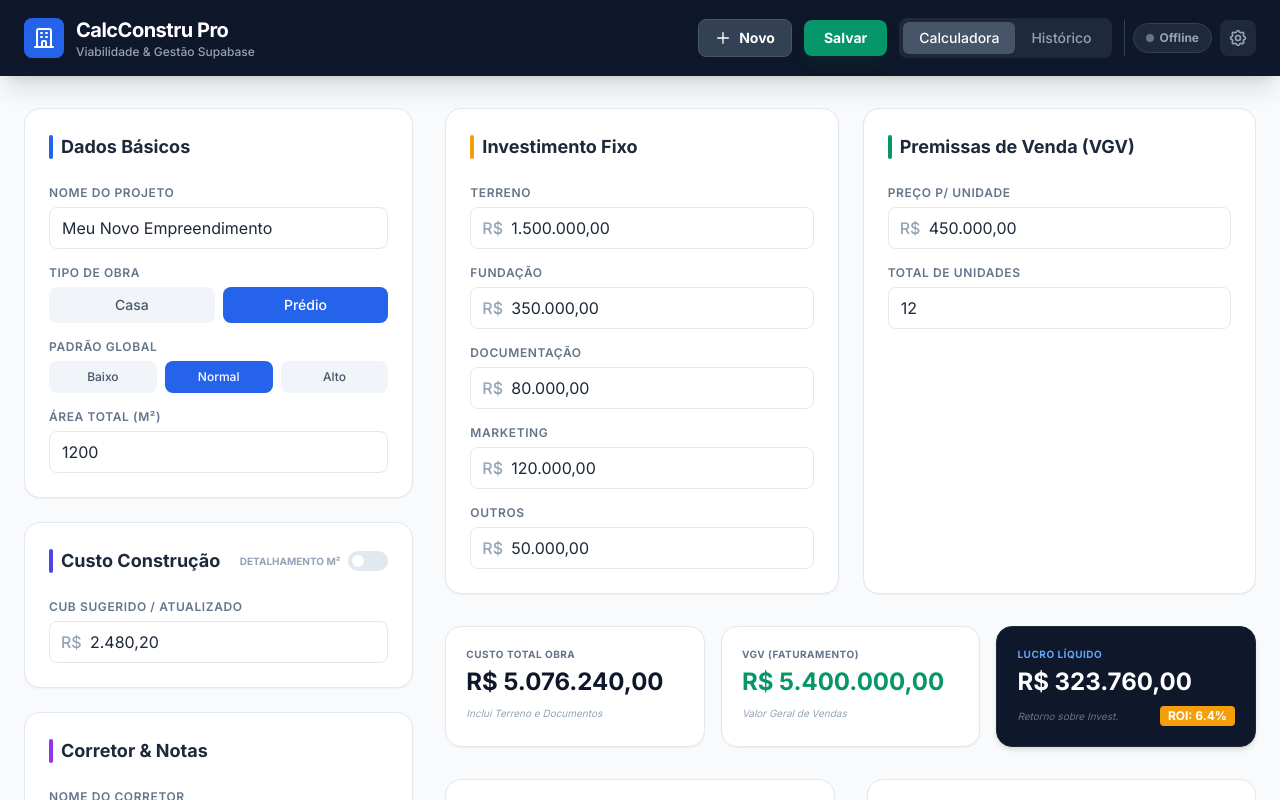
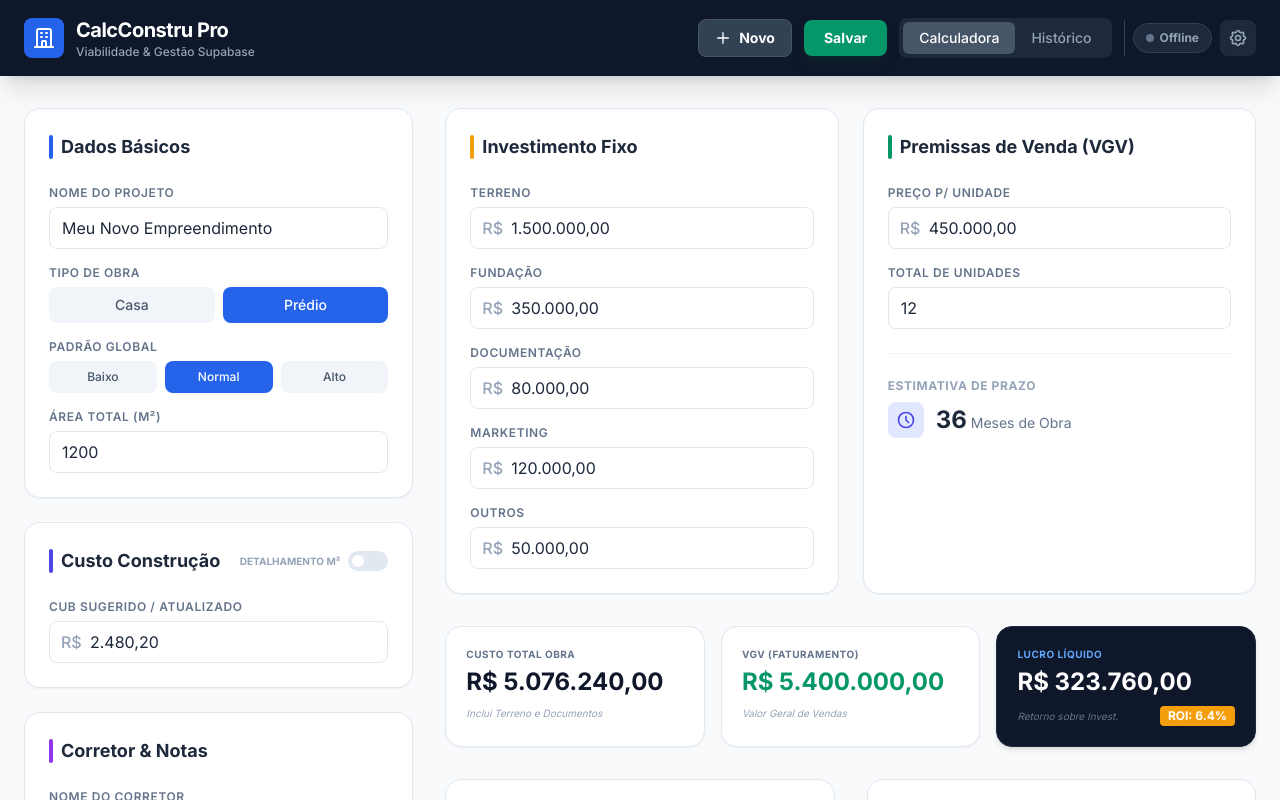
Before and after one commit to renzobraz/Orcamentoobras, a React (Vite) app: page / in a window 1280 px wide. Both pictures are taken after a click on the button "Salvar". Shown: the top 800 px of the page. Built offline with nearby package versions, Linux system fonts and the light colour scheme; no server answers.

Commit message:
Add files via upload

```diff
--- a/App.tsx
+++ b/App.tsx
@@ -1,12 +1,15 @@
 
-import React, { useState, useMemo, useEffect } from 'react';
+import React, { useState, useMemo, useEffect, Suspense } from 'react';
 import { ProjectData, ProjectType, StandardType, CalculationResults, DetailedCosts } from './types';
 import { DEFAULT_CUB, INITIAL_DATA } from './constants';
 import { InputField } from './components/InputSection';
-import { CostBreakdownChart } from './components/ChartSection';
-import { SettingsSection } from './components/SettingsSection';
 import { analyzeFeasibility } from './services/geminiService';
 import { saveProject, fetchProjects, deleteProject, testConnection } from './services/supabaseClient';
+
+// Lazy load heavy components to fix chunk size warning and improve performance
+const CostBreakdownChart = React.lazy(() => import('./components/ChartSection').then(module => ({ default: module.CostBreakdownChart })));
+const CashFlowChart = React.lazy(() => import('./components/ChartSection').then(module => ({ default: module.CashFlowChart })));
+const SettingsSection = React.lazy(() => import('./components/SettingsSection').then(module => ({ default: module.SettingsSection })));
 
 const App: React.FC = () => {
   const [data, setData] = useState<ProjectData>(INITIAL_DATA);
@@ -131,7 +134,46 @@ const App: React.FC = () => {
       { category: 'Outros', value: data.otherCosts, percentage: (data.otherCosts / totalCost) * 100 },
     ];
 
-    return { constructionCost, totalCost, vgv, profit, roi, breakdown };
+    // Estimativa de Prazo (Meses)
+    let timeEstimate = 0;
+    if (data.type === ProjectType.HOUSE) {
+        timeEstimate = 5 + (data.area / 30);
+    } else {
+        timeEstimate = 12 + (data.area / 50);
+    }
+    const constructionTime = Math.max(3, Math.ceil(timeEstimate));
+
+    // Fluxo de Caixa Simples (Distribuição Normal/Sino simplificada)
+    // Distribuímos apenas o Custo de Construção + Fundação ao longo do tempo
+    // Terreno e Documentação geralmente são no início (Mês 1)
+    const costToDistribute = constructionCost + data.foundationCost;
+    const cashFlow = [];
+
+    // Distribuição: 20% inicial (mobilização), 60% meio (obra pesada), 20% final (acabamento)
+    const initialPhase = Math.ceil(constructionTime * 0.2);
+    const middlePhase = Math.ceil(constructionTime * 0.6);
+    const finalPhase = constructionTime - initialPhase - middlePhase;
+
+    const initialCostPerMonth = (costToDistribute * 0.20) / initialPhase;
+    const middleCostPerMonth = (costToDistribute * 0.60) / middlePhase;
+    const finalCostPerMonth = (costToDistribute * 0.20) / finalPhase;
+
+    for (let i = 1; i <= constructionTime; i++) {
+        let val = 0;
+        if (i <= initialPhase) val = initialCostPerMonth;
+        else if (i <= initialPhase + middlePhase) val = middleCostPerMonth;
+        else val = finalCostPerMonth;
+
+        // Adiciona Terreno e Doc no Mês 1
+        if (i === 1) val += data.landValue + data.documentationCost + data.otherCosts;
+
+        // Adiciona Marketing distribuído linearmente
+        val += (data.marketingCost / constructionTime);
+
+        cashFlow.push({ month: i, value: val });
+    }
+
+    return { constructionCost, totalCost, vgv, profit, roi, breakdown, constructionTime, cashFlow };
   }, [data]);
 
   const handleStandardChange = (std: StandardType) => {
@@ -235,7 +277,9 @@ const App: React.FC = () => {
 
         {activeTab === 'settings' && (
             <div className="max-w-4xl mx-auto">
-                <SettingsSection onConfigUpdate={checkDbConnection} />
+                <Suspense fallback={<div className="flex justify-center py-20 text-slate-400">Carregando configurações...</div>}>
+                    <SettingsSection onConfigUpdate={checkDbConnection} />
+                </Suspense>
             </div>
         )}
 
@@ -464,6 +508,21 @@ const App: React.FC = () => {
                       <InputField label="Preço p/ Unidade" value={data.unitPrice} onChange={(v) => setData({...data, unitPrice: v})} prefix="R$" />
                       <InputField label="Total de Unidades" value={data.totalUnits} onChange={(v) => setData({...data, totalUnits: v})} />
                     </div>
+
+                    <div className="mt-6 pt-6 border-t border-slate-100">
+                       <h3 className="text-xs font-bold text-slate-400 uppercase tracking-wider mb-2">Estimativa de Prazo</h3>
+                       <div className="flex items-center gap-3">
+                         <div className="bg-indigo-100 p-2 rounded-lg text-indigo-600">
+                            <svg xmlns="http://www.w3.org/2000/svg" className="h-5 w-5" fill="none" viewBox="0 0 24 24" stroke="currentColor">
+                              <path strokeLinecap="round" strokeLinejoin="round" strokeWidth={2} d="M12 8v4l3 3m6-3a9 9 0 11-18 0 9 9 0 0118 0z" />
+                            </svg>
+                         </div>
+                         <div>
+                            <span className="text-2xl font-bold text-slate-800">{results.constructionTime}</span>
+                            <span className="text-sm text-slate-500 ml-1">Meses de Obra</span>
+                         </div>
+                       </div>
+                    </div>
                  </section>
               </div>
 
@@ -493,19 +552,33 @@ const App: React.FC = () => {
 
               {/* Charts and Breakdown */}
               <div className="grid grid-cols-1 md:grid-cols-2 gap-8">
-                 <div className="bg-white p-6 rounded-2xl shadow-sm border border-slate-200">
+                 <div className="bg-white p-6 rounded-2xl shadow-sm border border-slate-200 min-h-[350px]">
                    <h2 className="text-lg font-bold mb-4 text-slate-800 flex justify-between items-center">
                      <span>Composição de Custos</span>
                      <span className="text-xs text-slate-400 font-normal">Baseado em {data.area}m²</span>
                    </h2>
-                   <CostBreakdownChart results={results} />
+                   <Suspense fallback={<div className="h-64 flex items-center justify-center text-slate-300">Carregando gráfico...</div>}>
+                      <CostBreakdownChart results={results} />
+                   </Suspense>
                  </div>
 
-                 <div className="bg-white p-6 rounded-2xl shadow-sm border border-slate-200">
+                 <div className="bg-white p-6 rounded-2xl shadow-sm border border-slate-200 min-h-[350px]">
+                   <h2 className="text-lg font-bold mb-4 text-slate-800 flex justify-between items-center">
+                     <span>Fluxo de Caixa (Mensal)</span>
+                     <span className="text-xs text-slate-400 font-normal">Estimativa de Desembolso</span>
+                   </h2>
+                   <Suspense fallback={<div className="h-64 flex items-center justify-center text-slate-300">Carregando fluxo...</div>}>
+                      <CashFlowChart results={results} />
+                   </Suspense>
+                 </div>
+              </div>
+
+              {/* Detailed Table (Full Width) */}
+              <div className="bg-white p-6 rounded-2xl shadow-sm border border-slate-200">
                    <h2 className="text-lg font-bold mb-4 text-slate-800">Detalhamento dos Valores</h2>
-                   <div className="space-y-3">
+                   <div className="grid grid-cols-1 md:grid-cols-2 gap-x-12 gap-y-3">
                      {results.breakdown.map((item, i) => (
-                       <div key={i} className="flex flex-col gap-1">
+                       <div key={i} className="flex flex-col gap-1 pb-3 border-b border-slate-50 last:border-0">
                          <div className="flex justify-between text-sm">
                            <span className="text-slate-600 font-medium">{item.category}</span>
                            <span className="text-slate-900 font-bold">{formatCurrency(item.value)}</span>
@@ -522,15 +595,14 @@ const App: React.FC = () => {
                          </div>
                        </div>
                      ))}
-                     <div className="pt-4 mt-4 border-t border-slate-100 flex justify-between items-center bg-slate-50 p-3 rounded-xl">
+                   </div>
+                   <div className="pt-4 mt-4 border-t border-slate-100 flex justify-between items-center bg-slate-50 p-4 rounded-xl">
                         <div className="flex flex-col">
                           <span className="font-bold text-slate-800 text-xs">Custo de Obra por m²:</span>
                           <span className="text-[10px] text-slate-400">Considerando todos os custos</span>
                         </div>
                         <span className="font-black text-lg text-blue-700">{formatCurrency(results.totalCost / data.area)}</span>
-                     </div>
                    </div>
-                 </div>
               </div>
 
               {/* AI Analysis Section */}
--- a/services/geminiService.ts
+++ b/services/geminiService.ts
@@ -16,10 +16,11 @@ export const analyzeFeasibility = async (data: ProjectData, results: Calculation
     Custo Total: R$ ${results.totalCost.toLocaleString()}
     Lucro Estimado: R$ ${results.profit.toLocaleString()}
     ROI: ${results.roi.toFixed(2)}%
+    Prazo Estimado de Obra: ${results.constructionTime} meses
 
     Por favor, forneça:
     1. Uma breve avaliação da lucratividade.
-    2. Riscos potenciais (ex: custo de fundação alto para a área, margem apertada).
+    2. Riscos potenciais (ex: custo de fundação alto para a área, margem apertada, prazo de obra desafiador).
     3. Sugestões de melhoria (ex: otimização de m² ou aumento do VGV).
     4. Conclusão se o projeto parece viável.
 
--- a/types.ts
+++ b/types.ts
@@ -48,9 +48,14 @@ export interface CalculationResults {
   vgv: number;
   profit: number;
   roi: number;
+  constructionTime: number; // Prazo estimado em meses
   breakdown: {
     category: string;
     value: number;
     percentage: number;
   }[];
+  cashFlow: {
+    month: number;
+    value: number;
+  }[];
 }
--- a/vite.config.ts
+++ b/vite.config.ts
@@ -1,3 +1,4 @@
+
 import { defineConfig, loadEnv } from 'vite'
 import react from '@vitejs/plugin-react'
 
@@ -7,8 +8,19 @@ export default defineConfig(({ mode }) => {
   return {
     plugins: [react()],
     define: {
-      // Isso permite que o código use process.env.API_KEY como fazia antes
       'process.env': env
+    },
+    build: {
+      rollupOptions: {
+        output: {
+          manualChunks: {
+            vendor: ['react', 'react-dom'],
+            charts: ['recharts'],
+            supabase: ['@supabase/supabase-js'],
+            ai: ['@google/genai']
+          }
+        }
+      }
     }
   }
 })
```
Also changed, not shown: components/ChartSection.tsx (+38 -1 lines).
